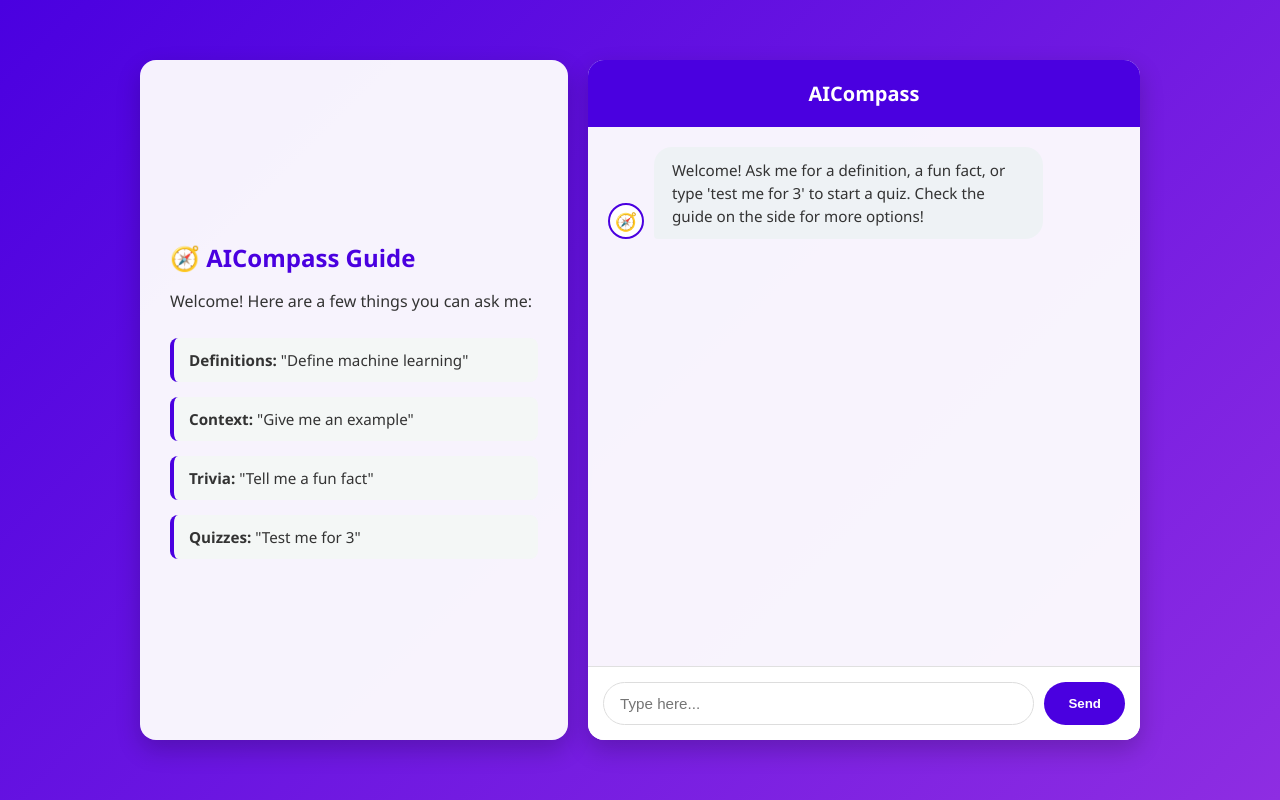
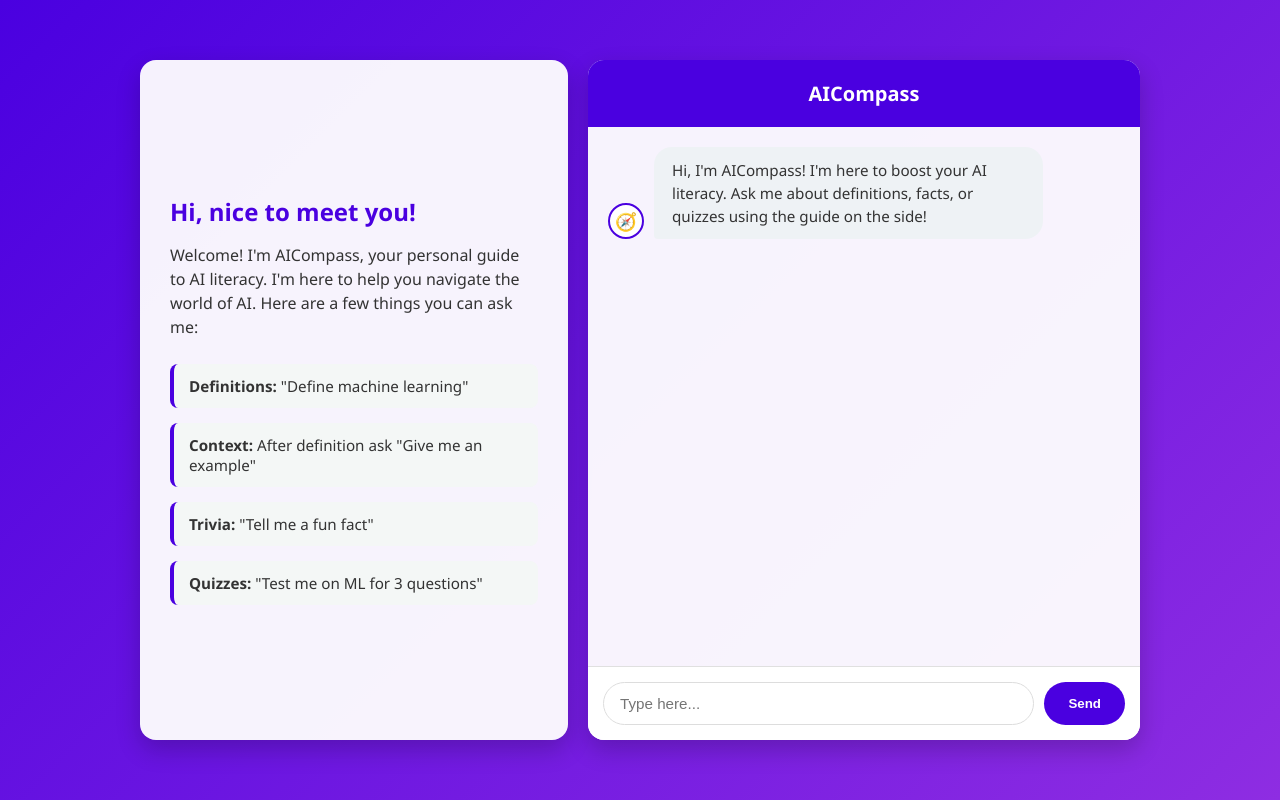
Before and after one commit to vanteryth/AIcompass, a Flask app: page / in a window 1280 px wide. Run offline with Flask 3, Linux system fonts and the light colour scheme.

Commit message:
Updated welcome messages

```diff
--- a/app.py
+++ b/app.py
@@ -102,7 +102,7 @@ def webhook():
     out_contexts_response = []
 
     if intent_name == 'Default Welcome Intent':
-        bot_response = "Welcome to AICompass! Want to learn definitions, hear fun facts, or start a quiz?"
+        return jsonify({"fulfillmentText": req.get('queryResult', {}).get('fulfillmentText', "Hi, I'm AICompass!")})
 
     elif intent_name == 'module.dictionary':
         requested_topic = parameters.get('ai_topic')
--- a/static/script.js
+++ b/static/script.js
@@ -3,7 +3,7 @@ const userInput = document.getElementById('user-input');
 const sendBtn = document.getElementById('send-btn');
 
 window.onload = () => {
-    addBotMsg("Welcome! Ask me for a definition, a fun fact, or type 'test me for 3' to start a quiz. Check the guide on the side for more options!");
+    addBotMsg("Hi, I'm AICompass! I'm here to boost your AI literacy. Ask me about definitions, facts, or quizzes using the guide on the side!");
 };
 
 function addUserMsg(text) {
--- a/templates/index.html
+++ b/templates/index.html
@@ -10,13 +10,13 @@
 <body>
     <div class="app-wrapper">
         <div class="guide-card">
-            <h3>🧭 AICompass Guide</h3>
-            <p>Welcome! Here are a few things you can ask me:</p>
+            <h3>Hi, nice to meet you!</h3>
+            <p>Welcome! I'm AICompass, your personal guide to AI literacy. I'm here to help you navigate the world of AI. Here are a few things you can ask me:</p>
             <ul>
                 <li><strong>Definitions:</strong> "Define machine learning"</li>
-                <li><strong>Context:</strong> "Give me an example"</li>
+                <li><strong>Context:</strong> After definition ask "Give me an example"</li>
                 <li><strong>Trivia:</strong> "Tell me a fun fact"</li>
-                <li><strong>Quizzes:</strong> "Test me for 3"</li>
+                <li><strong>Quizzes:</strong> "Test me on ML for 3 questions"</li>
             </ul>
         </div>
         <div class="chat-container">
```
